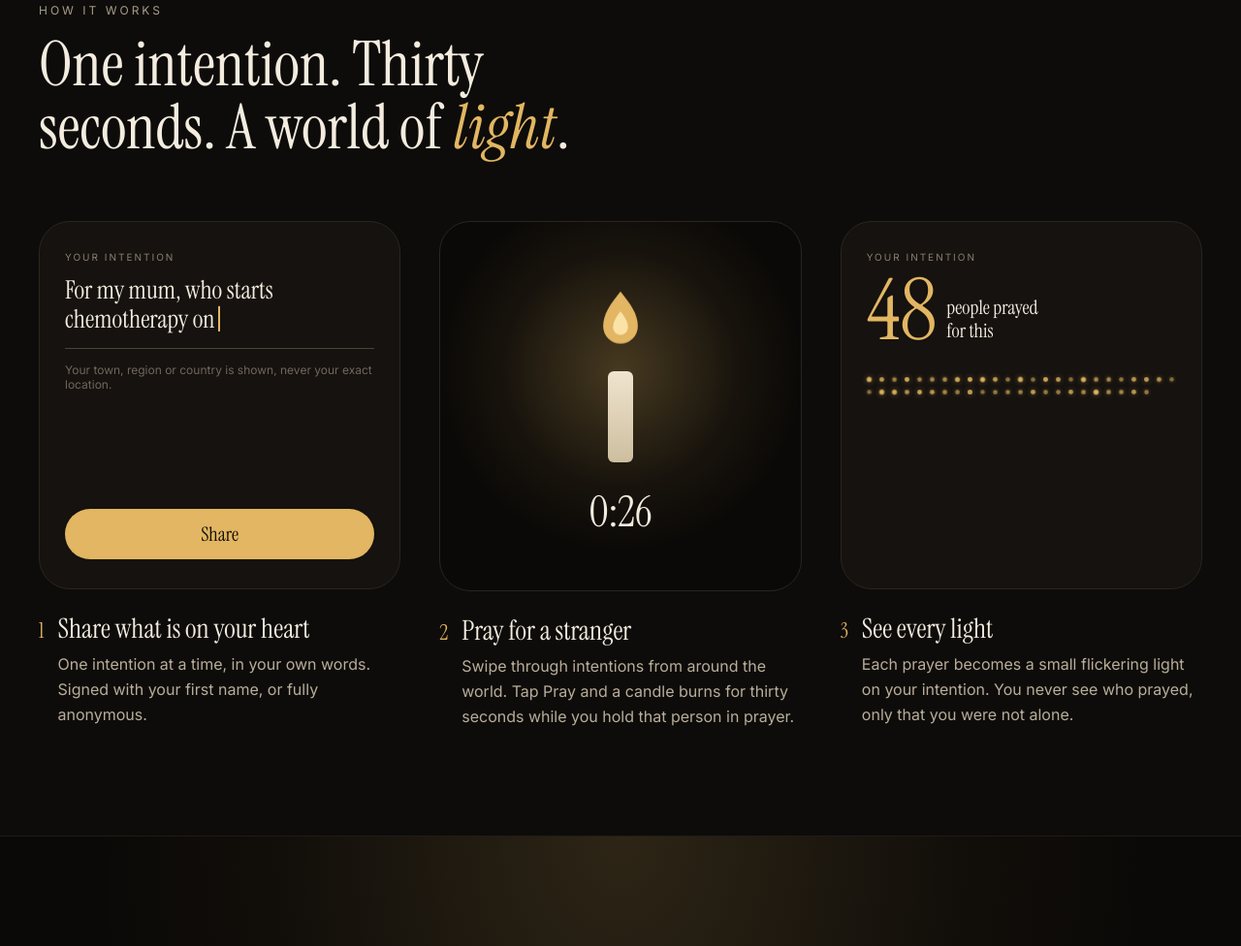
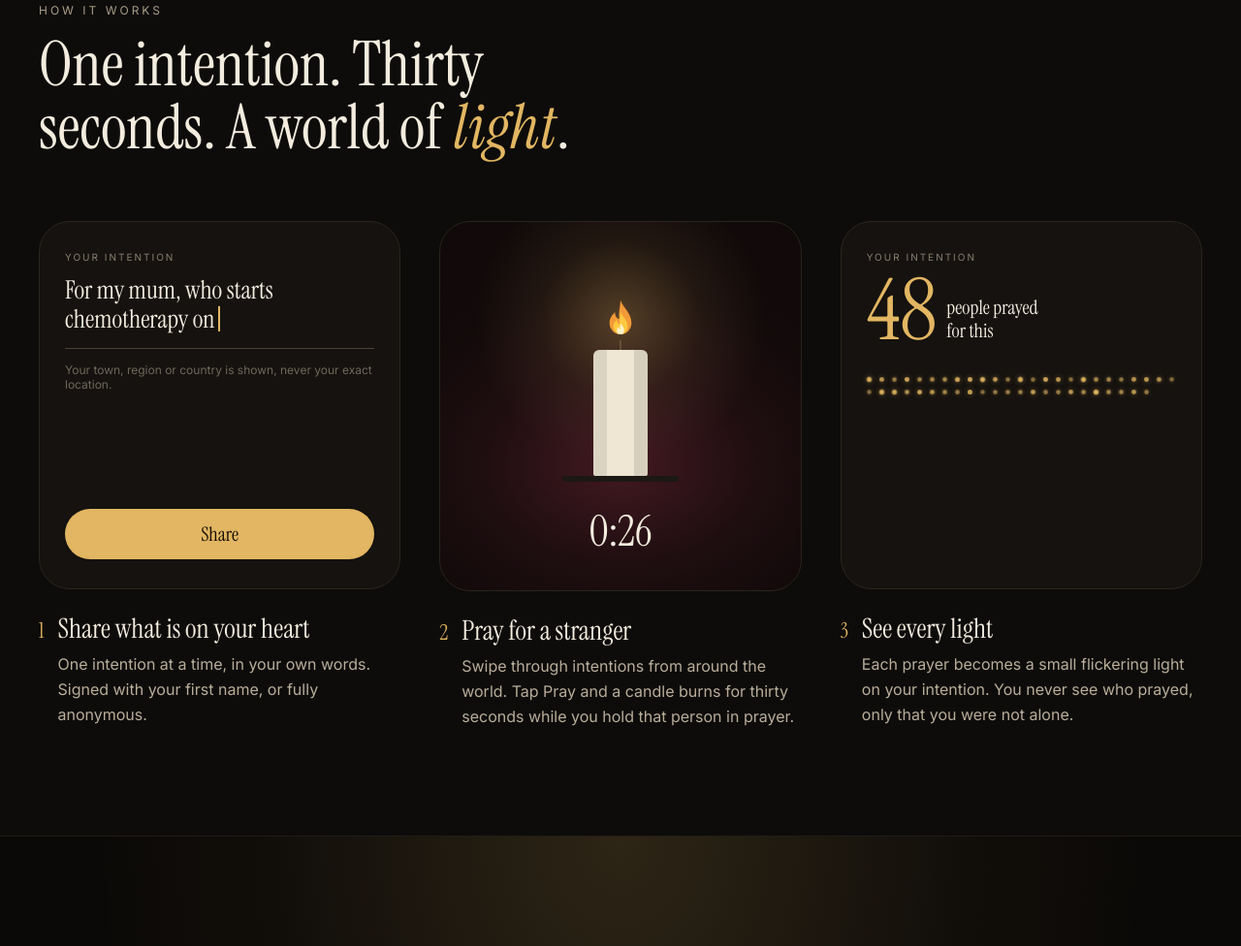
Before and after one commit to jakub-ucinski/prayora-site, a plain HTML site: page index.html in a window 1280 px wide. Shown: the part 1384-2360 px from the top of the page at 97% size. Drawn offline with Linux system fonts and the light colour scheme.

Commit message:
Candle matches the app: wide wax candle, wick, plate, burgundy votive glow, three-layer flame
Co-Authored-By: Claude Opus 5.5 <noreply@anthropic.com>
Claude-Session: https://claude.ai/code/session_01Tze9iTmpbUVxJ9baSCHNYQ

```diff
--- a/index.html
+++ b/index.html
@@ -104,10 +104,15 @@ input::placeholder{color:#6F675A}
 
 <div class="step" style="display: flex; flex-direction: column; gap: 22px">
 <div role="img" aria-label="The thirty second candle" style="height: 380px; border-radius: 32px; background: #0B0907; border: 1px solid #2A251E; display: flex; flex-direction: column; align-items: center; justify-content: center; gap: 22px; position: relative; overflow: hidden">
-<div aria-hidden="true" style="position: absolute; top: 40%; left: 50%; width: 380px; height: 380px; transform: translate(-50%, -50%); background: radial-gradient(circle, rgba(226,182,98,0.28) 0%, rgba(226,182,98,0.06) 45%, rgba(226,182,98,0) 70%)"></div>
-<div style="position: relative; height: 196px; display: flex; flex-direction: column; align-items: center; justify-content: flex-end; gap: 22px">
-<svg class="fl" width="46" height="64" viewBox="0 0 18 24" aria-hidden="true" style="position: relative"><path d="M9 1C13 6 16 10 16 15a7 7 0 0 1-14 0C2 10 5 6 9 1Z" fill="#E2B662"></path><path d="M9 9c2 2.5 3 4.5 3 6.5a3 3 0 0 1-6 0C6 13.5 7 11.5 9 9Z" fill="#FBE3A8"></path></svg>
-<div id="candle-body" style="position: relative; width: 26px; height: 110px; border-radius: 6px; background: linear-gradient(#EFE4CF, #CDBE9F)"></div>
+<div aria-hidden="true" style="position: absolute; inset: 0; background: radial-gradient(ellipse 85% 60% at 50% 66%, rgba(142,47,69,0.42) 0%, rgba(92,30,46,0.24) 45%, rgba(40,12,20,0.25) 80%, rgba(40,12,20,0.2) 100%)"></div>
+<div style="position: relative; height: 236px; display: flex; flex-direction: column; align-items: center; justify-content: flex-end">
+<div style="position: relative; width: 34px; height: 44px">
+<div aria-hidden="true" style="position: absolute; left: 50%; top: 50%; width: 300px; height: 300px; transform: translate(-50%, -50%); background: radial-gradient(circle closest-side, rgba(226,182,98,0.3) 0%, rgba(226,182,98,0.08) 55%, rgba(226,182,98,0) 100%)"></div>
+<svg class="fl" width="34" height="44" viewBox="0 0 30 38" aria-hidden="true" style="position: relative"><path d="M15 2C17 9 25 13 25 23a10 10 0 0 1-20 0c0-5 3-8 5-10 0 4 2 6 4 6-1-6 1-12 1-17z" fill="#F29A38"></path><path d="M15 2C17 9 25 13 25 23a10 10 0 0 1-20 0c0-5 3-8 5-10 0 4 2 6 4 6-1-6 1-12 1-17z" fill="#FFC93E" transform="translate(15 33) scale(0.66) translate(-15 -33)"></path><path d="M15 2C17 9 25 13 25 23a10 10 0 0 1-20 0c0-5 3-8 5-10 0 4 2 6 4 6-1-6 1-12 1-17z" fill="#FFF1C4" transform="translate(15 33) scale(0.34) translate(-15 -33)"></path></svg>
+</div>
+<div style="width: 2px; height: 10px; background: #3B3329"></div>
+<div id="candle-body" style="position: relative; width: 56px; height: 150px; border-radius: 6px 6px 2px 2px; background: linear-gradient(90deg, rgba(0,0,0,0.08) 0 14px, transparent 14px 42px, rgba(0,0,0,0.1) 42px 56px), #EFE6D3"></div>
+<div style="width: 120px; height: 6px; border-radius: 3px; background: #1C1814"></div>
 </div>
 <div id="countdown" style="position: relative; font-family: 'Instrument Serif', Georgia, serif; font-size: 44px; color: #F3ECDF; font-variant-numeric: tabular-nums">0:30</div>
 </div>
@@ -214,7 +219,7 @@ if(typed&&!reduce){
 }
 var body=document.getElementById('candle-body'),cd=document.getElementById('countdown');
 if(body&&cd){
-  var raf=0,FULL=110,STUB=14,SECS=30;
+  var raf=0,FULL=150,STUB=30,SECS=30;
   function show(left){var sec=Math.ceil(left);cd.textContent='0:'+(sec<10?'0':'')+sec;body.style.height=(STUB+(FULL-STUB)*left/SECS)+'px';}
   function reset(){cancelAnimationFrame(raf);show(SECS);}
   function start(){cancelAnimationFrame(raf);var t0=performance.now();
```
